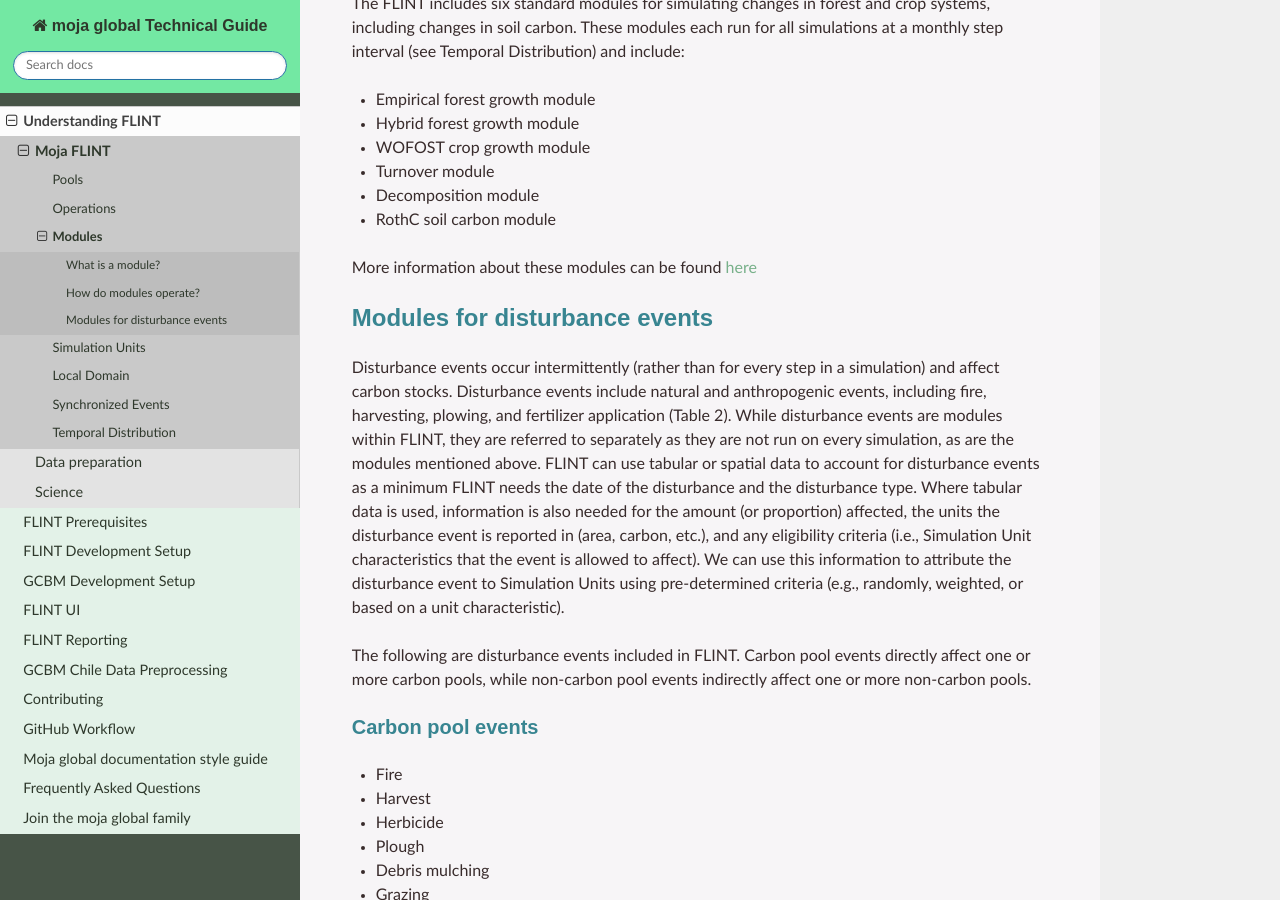
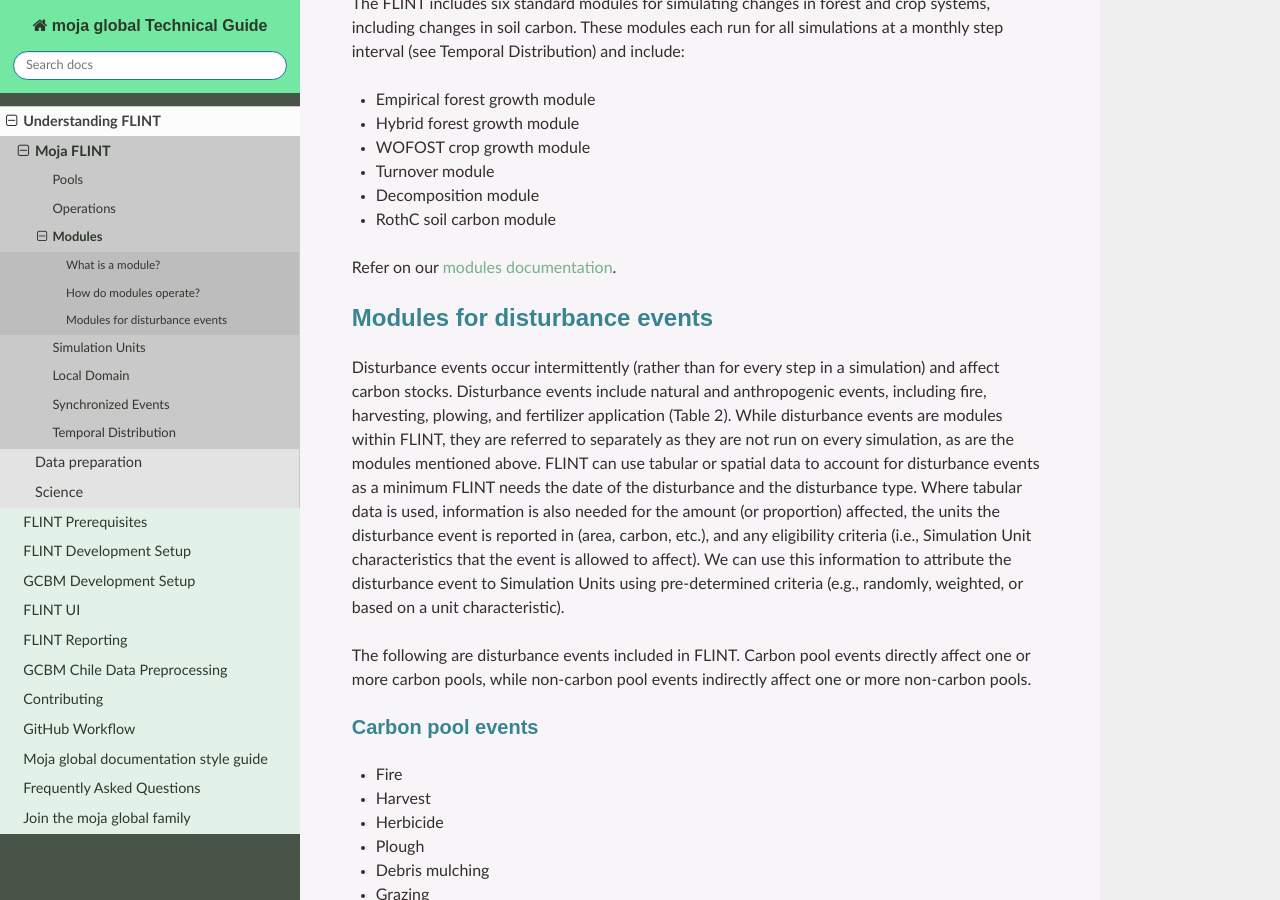
Before and after one commit to moja-global/moja_global_docs, a Sphinx documentation site: the page built from docs/Understanding-FLINT/moja-flint/modules.rst, in a window 1280 px wide and 900 px high, scrolled down 771 px. Built offline with Sphinx 7.4.7 and the Read the Docs theme 2.0.0, drawn with Linux system fonts in a browser that asks for light colours.

Commit message:
refactor: message linking the module explanations

```diff
--- a/docs/Understanding-FLINT/moja-flint/modules.rst
+++ b/docs/Understanding-FLINT/moja-flint/modules.rst
@@ -47,9 +47,10 @@
 -  Decomposition module
 -  RothC soil carbon module
 
-More information about these modules can be found `here`_
+Refer on our `modules documentation`_.
 
-.. _here: https://github.com/moja-global/FLINT/wiki/3.4-Module-Science
+.. _modules documentation: https://github.com/moja-global/FLINT/wiki/3.4-Module-Science
+
 
 Modules for disturbance events
 ------------------------------
```
